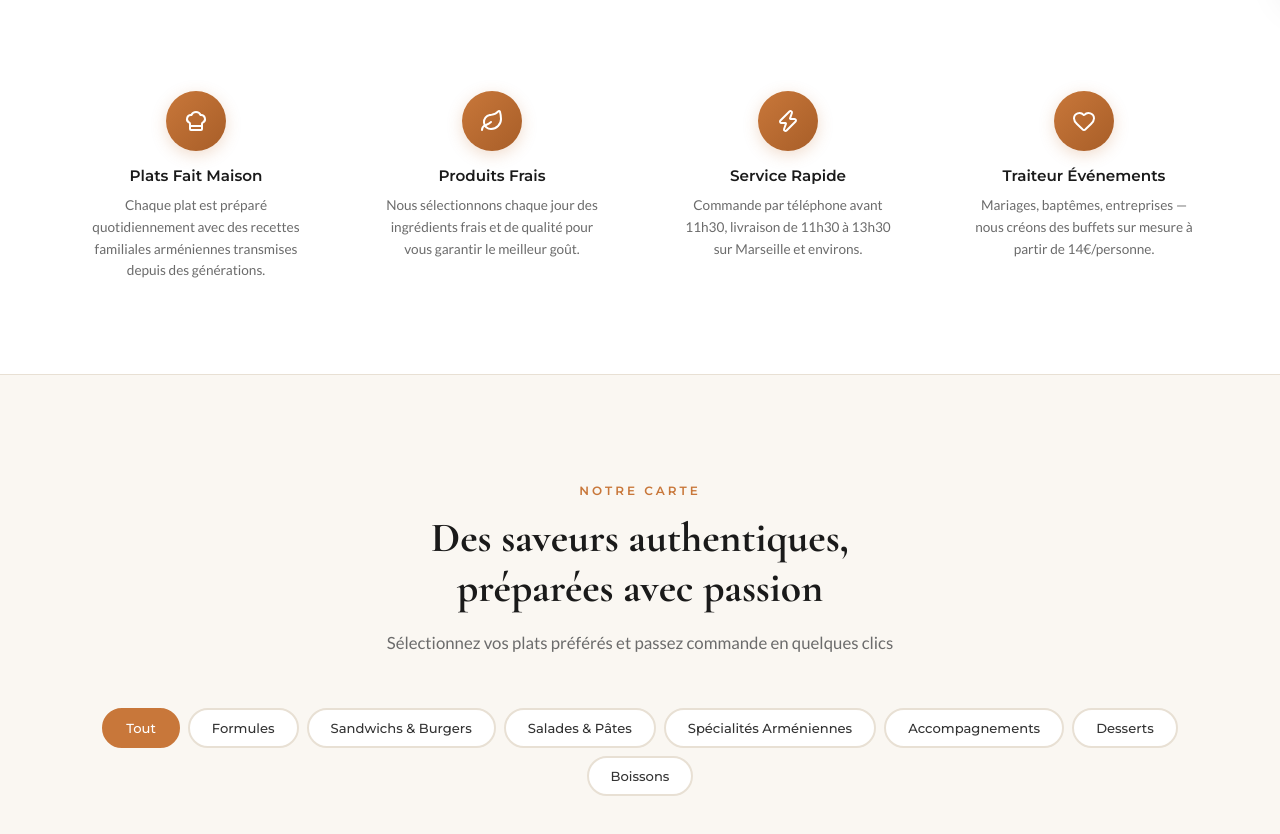
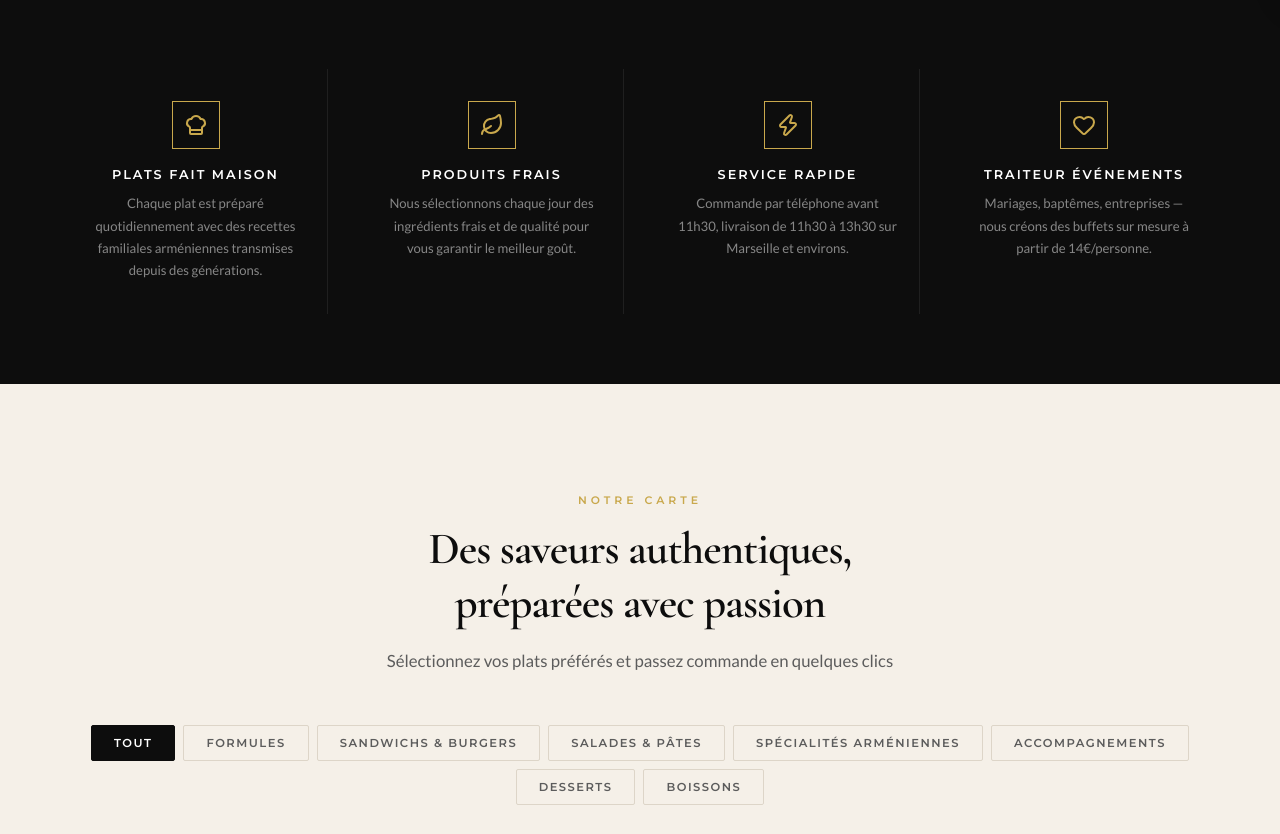
Before and after one commit to easypcinformatique-svg/Dev, a PHP site: page / in a window 1280 px wide. Shown: the part 801-1635 px from the top of the page. Run offline with PHP 8.4, Linux system fonts and the light colour scheme.

Commit message:
redesign: pro-level premium dark theme inspired by Trésors d'Arménie
- Dark header with glass blur (rgba black 92%)
- Gold accent colors throughout (brand gold #C9A84C)
- Nav links: white, uppercase, letter-spacing, gold underline hover
- Hero: 6rem title, dramatic gradient overlay, refined typography
- Engagements section: dark bg, bordered icons, gold accents
- Product cards: no border, deep shadows on hover
- Add buttons: dark bg, uppercase, gold on hover
- Filter pills: squared, minimal, uppercase
- Section titles: larger, tracked, gold eyebrows
- Footer: near-black (#080808)
- Overall: sharper, more contrast, luxury restaurant feel

https://claude.ai/code/session_01L92oq3CQ4bdpwtFgdjq5x1

```diff
--- a/surlepouceml/css/style.css
+++ b/surlepouceml/css/style.css
@@ -4,32 +4,33 @@
    ═══════════════════════════════════════ */
 
 :root {
-    --color-primary: #C8773A;
-    --color-primary-dark: #A85E28;
-    --color-primary-light: #D4915A;
-    --color-secondary: #2C4A2E;
-    --color-secondary-light: #3D6B40;
-    --color-gold: #D4A853;
-    --color-gold-light: #E8C87A;
-    --color-bg: #FAF7F2;
-    --color-dark: #1A1A1A;
+    --color-primary: #8B6914;
+    --color-primary-dark: #6B4F0E;
+    --color-primary-light: #B8922E;
+    --color-secondary: #1B2E1D;
+    --color-secondary-light: #2C4A2E;
+    --color-gold: #C9A84C;
+    --color-gold-light: #DBBF6E;
+    --color-bg: #F5F0E8;
+    --color-dark: #0D0D0D;
     --color-card: #FFFFFF;
-    --color-text: #333333;
-    --color-text-light: #6B6B6B;
-    --color-border: #E8E0D4;
-    --color-error: #C0392B;
-    --color-success: #27AE60;
+    --color-text: #2A2A2A;
+    --color-text-light: #5C5C5C;
+    --color-border: #DDD5C8;
+    --color-error: #A83228;
+    --color-success: #1E7A42;
+    --color-cream: #EDE6D8;
     --font-display: 'Cormorant Garamond', Georgia, serif;
     --font-heading: 'Montserrat', sans-serif;
     --font-body: 'Lato', sans-serif;
-    --shadow-sm: 0 2px 8px rgba(0,0,0,0.06);
-    --shadow-md: 0 4px 20px rgba(0,0,0,0.08);
-    --shadow-lg: 0 8px 40px rgba(0,0,0,0.12);
-    --shadow-xl: 0 16px 60px rgba(0,0,0,0.16);
-    --radius: 12px;
-    --radius-sm: 8px;
-    --radius-lg: 20px;
-    --transition: all 0.3s cubic-bezier(0.4,0,0.2,1);
+    --shadow-sm: 0 1px 4px rgba(0,0,0,0.04), 0 2px 8px rgba(0,0,0,0.06);
+    --shadow-md: 0 4px 12px rgba(0,0,0,0.06), 0 8px 24px rgba(0,0,0,0.08);
+    --shadow-lg: 0 8px 24px rgba(0,0,0,0.08), 0 16px 48px rgba(0,0,0,0.12);
+    --shadow-xl: 0 16px 40px rgba(0,0,0,0.1), 0 32px 80px rgba(0,0,0,0.15);
+    --radius: 8px;
+    --radius-sm: 6px;
+    --radius-lg: 16px;
+    --transition: all 0.35s cubic-bezier(0.25,0.46,0.45,0.94);
     --header-h: 70px;
 }
 
@@ -322,30 +323,32 @@ h1,h2,h3,h4,h5 { font-family: var(--font-display); color: var(--color-dark); lin
 
 /* ── Engagements ── */
 .section-engagements {
-    padding:60px 0; background:var(--color-card);
-    border-bottom:1px solid var(--color-border);
+    padding:70px 0; background:var(--color-dark); color:#fff;
+    border-bottom:none;
 }
 .engagements-grid {
     display:grid; grid-template-columns:repeat(4,1fr); gap:32px;
 }
 .engagement-card {
     text-align:center; padding:32px 20px;
-    border-radius:var(--radius); transition:var(--transition);
+    border-radius:0; transition:var(--transition);
+    border-right:1px solid rgba(255,255,255,.08);
 }
-.engagement-card:hover { background:var(--color-bg); }
+.engagement-card:last-child { border-right:none; }
+.engagement-card:hover { background:rgba(255,255,255,.04); }
 .engagement-icon {
-    width:60px; height:60px; border-radius:50%;
-    background:linear-gradient(135deg,var(--color-primary),var(--color-primary-dark));
-    color:#fff; display:flex; align-items:center; justify-content:center;
-    margin:0 auto 16px; box-shadow:0 4px 15px rgba(200,119,58,.25);
+    width:48px; height:48px; border-radius:0;
+    background:transparent; border:1px solid var(--color-gold);
+    color:var(--color-gold); display:flex; align-items:center; justify-content:center;
+    margin:0 auto 18px;
 }
-.engagement-icon i { width:26px; height:26px; }
+.engagement-icon i { width:22px; height:22px; }
 .engagement-card h3 {
-    font-family:var(--font-heading); font-size:.95rem; font-weight:600;
-    margin-bottom:10px; color:var(--color-dark);
+    font-family:var(--font-heading); font-size:.8rem; font-weight:600;
+    margin-bottom:10px; color:#fff; text-transform:uppercase; letter-spacing:2px;
 }
 .engagement-card p {
-    font-size:.85rem; color:var(--color-text-light); line-height:1.6;
+    font-size:.82rem; color:rgba(255,255,255,.5); line-height:1.7;
 }
 @media (max-width:768px) {
     .engagements-grid { grid-template-columns:repeat(2,1fr); gap:20px; }
@@ -387,12 +390,12 @@ h1,h2,h3,h4,h5 { font-family: var(--font-display); color: var(--color-dark); lin
 .section { padding:100px 0; }
 .section-header { text-align:center; margin-bottom:50px; }
 .section-eyebrow {
-    display:inline-block; font-family:var(--font-heading); font-size:.75rem;
-    font-weight:600; text-transform:uppercase; letter-spacing:3px;
-    color:var(--color-primary); margin-bottom:12px;
+    display:inline-block; font-family:var(--font-heading); font-size:.68rem;
+    font-weight:600; text-transform:uppercase; letter-spacing:4px;
+    color:var(--color-gold); margin-bottom:14px;
 }
 .section-eyebrow-light { color:var(--color-gold); }
-.section-title { font-size:2.6rem; font-weight:700; margin-bottom:16px; }
+.section-title { font-size:2.8rem; font-weight:600; margin-bottom:16px; letter-spacing:-1px; }
 .section-title-light { color:#fff; }
 .section-desc { font-size:1.05rem; color:var(--color-text-light); max-width:600px; margin:0 auto; }
 .section-desc-light { color:rgba(255,255,255,.75); }
@@ -403,15 +406,16 @@ h1,h2,h3,h4,h5 { font-family: var(--font-display); color: var(--color-dark); lin
     gap:8px; margin-bottom:40px;
 }
 .filter-pill {
-    padding:10px 22px; border:2px solid var(--color-border);
-    background:var(--color-card); border-radius:50px;
-    cursor:pointer; font-family:var(--font-heading); font-weight:500;
-    font-size:.82rem; color:var(--color-text); transition:var(--transition);
+    padding:10px 22px; border:1px solid var(--color-border);
+    background:transparent; border-radius:2px;
+    cursor:pointer; font-family:var(--font-heading); font-weight:600;
+    font-size:.72rem; color:var(--color-text-light); transition:var(--transition);
+    text-transform:uppercase; letter-spacing:1.5px;
 }
-.filter-pill:hover { border-color:var(--color-primary); color:var(--color-primary); }
+.filter-pill:hover { border-color:var(--color-dark); color:var(--color-dark); }
 .filter-pill.active {
-    background:var(--color-primary); color:#fff;
-    border-color:var(--color-primary);
+    background:var(--color-dark); color:#fff;
+    border-color:var(--color-dark);
 }
 
 /* ── Products Grid ── */
```
Also changed, not shown: other parts of surlepouceml/css/style.css (+49 -47 lines).
